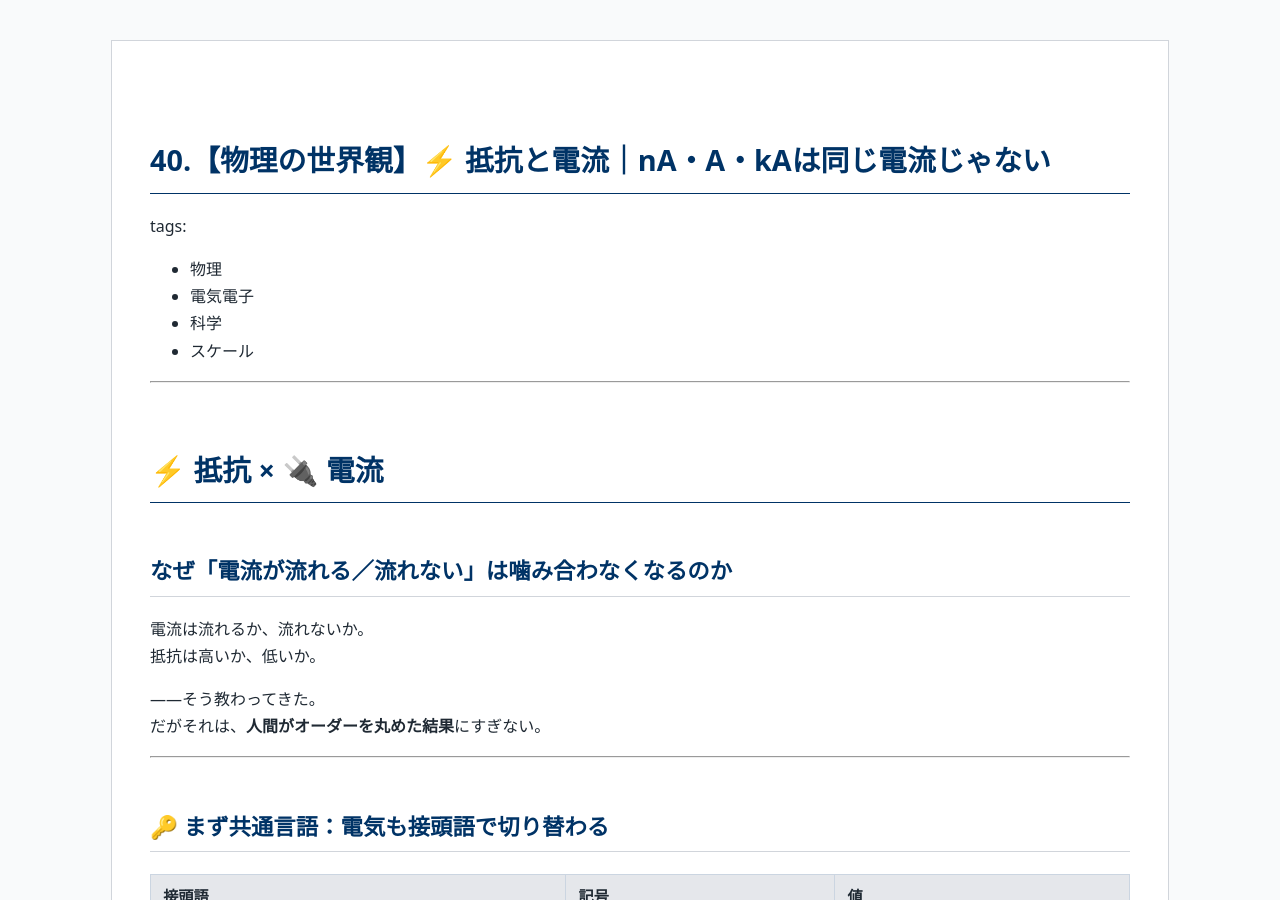
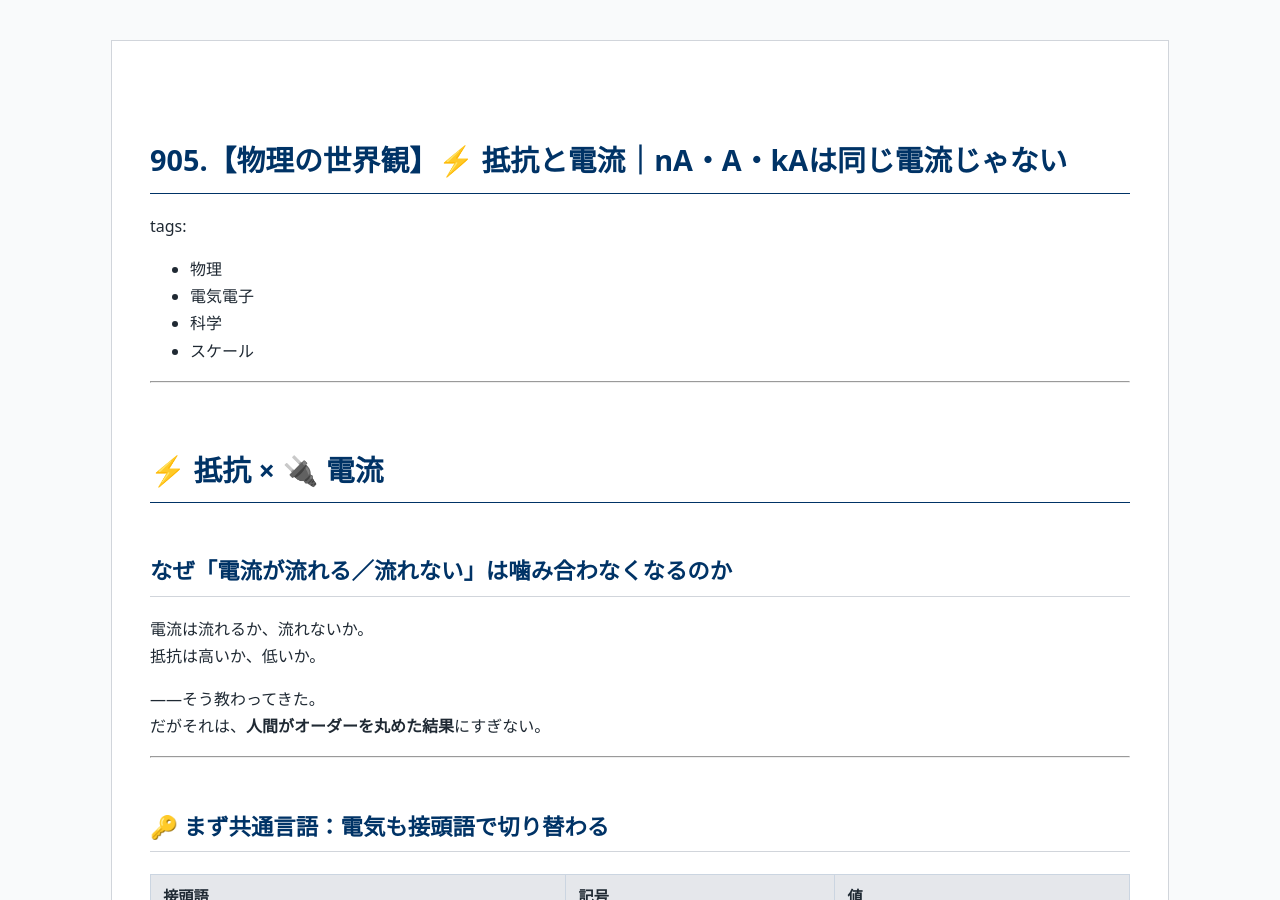
Before and after one commit to Samizo-AITL/qiita-articles, a Jekyll site: the page built from articles/905_physics_scale_resistance_current.md, in a window 1280 px wide and 900 px high. Built offline with Jekyll 4.4.1, drawn with Linux system fonts in a browser that asks for light colours.

Commit message:
Update and rename 40_physics_scale_resistance_current.md to 905_physics_scale_resistance_current.md

```diff
--- a/articles/40_physics_scale_resistance_current.md
+++ b/articles/905_physics_scale_resistance_current.md
@@ -3,7 +3,7 @@ layout: default
 title: Qiita Articles
 ---
 
-# 40.【物理の世界観】⚡ 抵抗と電流｜nA・A・kAは同じ電流じゃない
+# 905.【物理の世界観】⚡ 抵抗と電流｜nA・A・kAは同じ電流じゃない
 tags:
   - 物理
   - 電気電子
```
